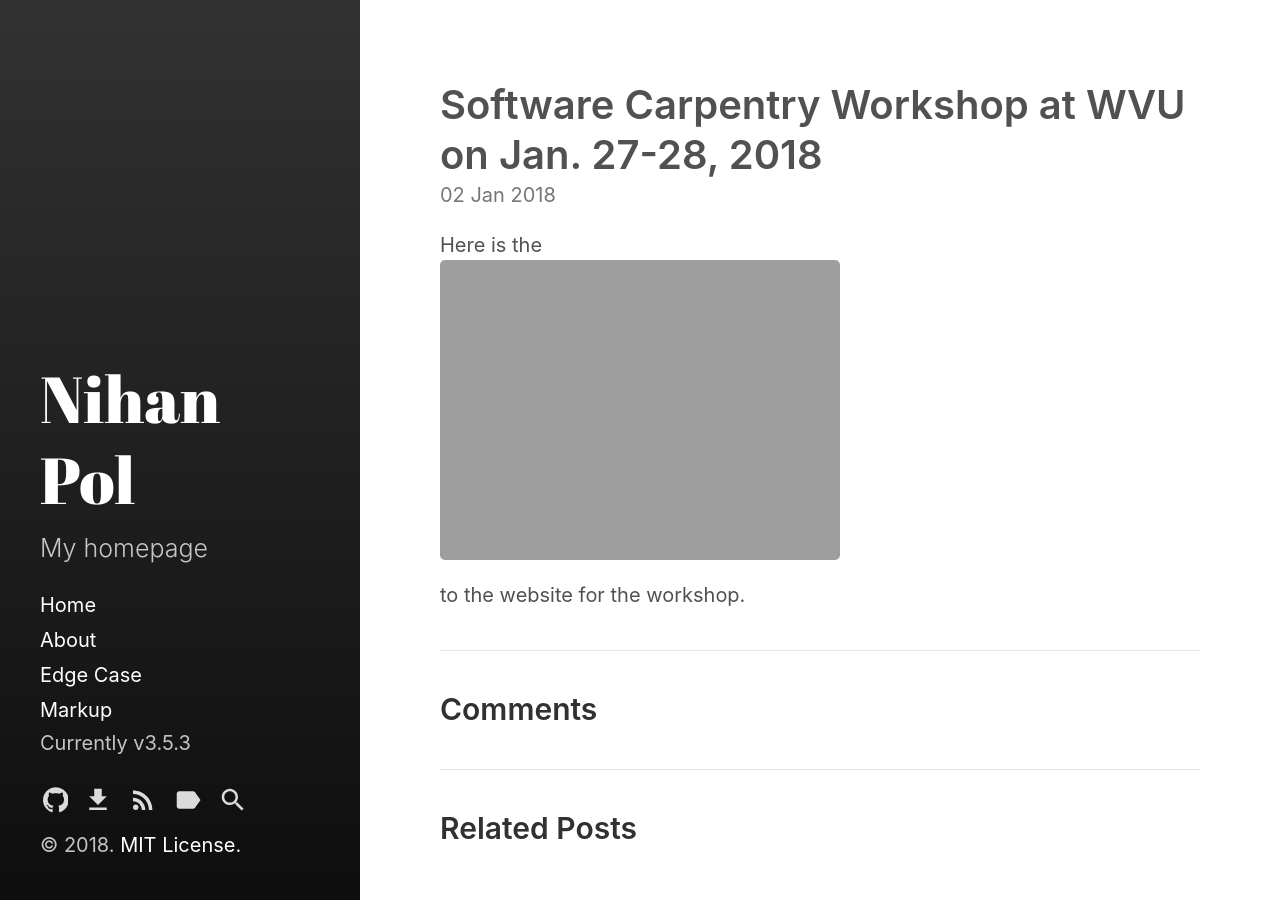
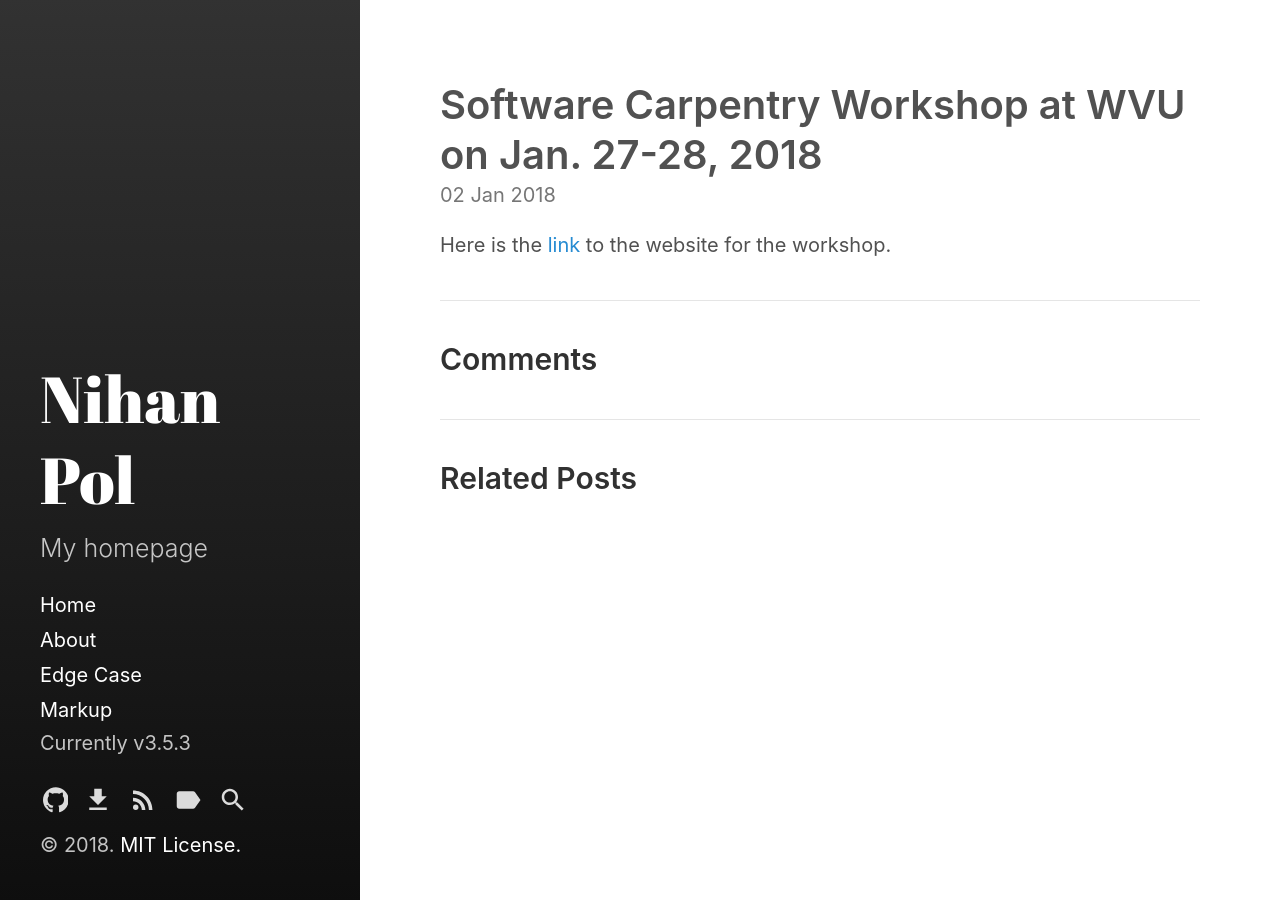
Before and after one commit to NihanPol/nihanpol.github.io, a Jekyll site: the page built from _posts/2018-01-02-wvu_swc_1.md, in a window 1280 px wide. Built offline with Jekyll 4.4.1, drawn with Linux system fonts in a browser that asks for light colours.

Commit message:
Update 2018-01-02-wvu_swc_1.md

```diff
--- a/_posts/2018-01-02-wvu_swc_1.md
+++ b/_posts/2018-01-02-wvu_swc_1.md
@@ -3,4 +3,4 @@
 title: Software Carpentry Workshop at WVU on Jan. 27-28, 2018
 ---
 
-Here is the ![link](https://nihanpol.github.io/2018-01-27-wvu) to the website for the workshop.
+Here is the [link](https://nihanpol.github.io/2018-01-27-wvu) to the website for the workshop.
```
